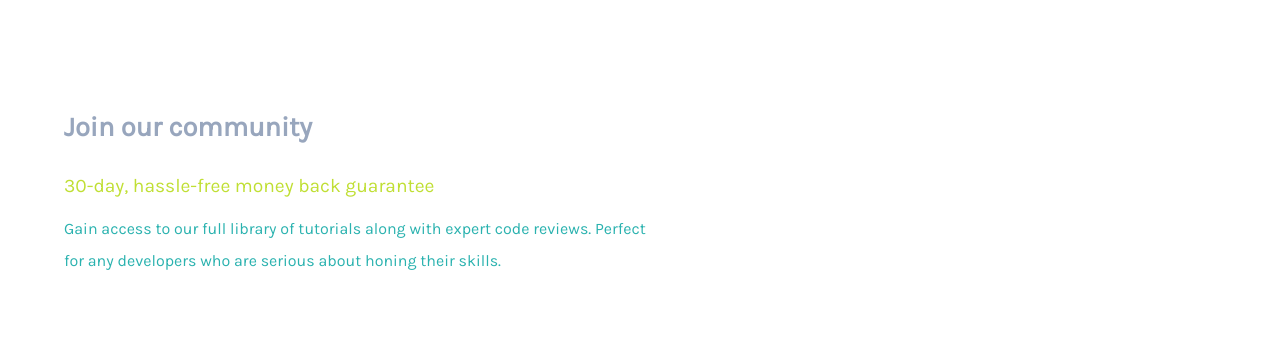
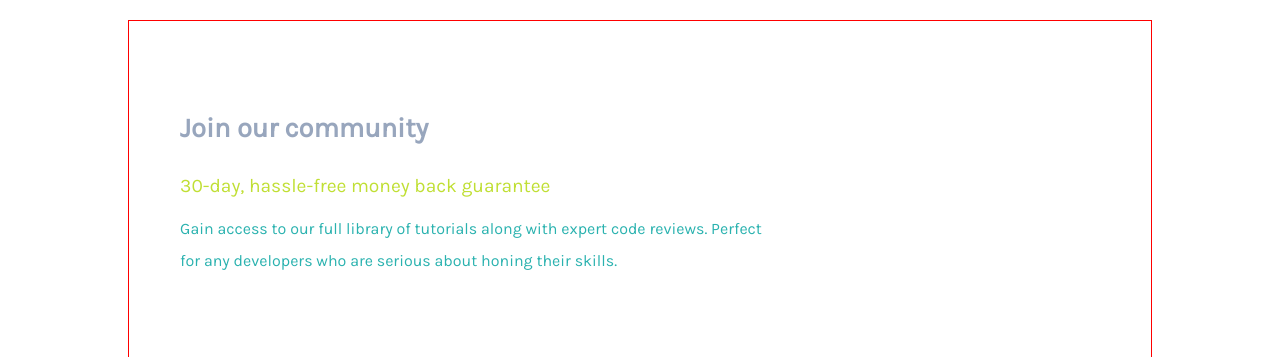
Before and after one commit to Phrukey/Single-price-grid-component-master, a plain HTML site: page index.html in a window 1280 px wide. Shown: the top 357 px of the page. Drawn offline with Linux system fonts and the light colour scheme.

Commit message:
Added extra styles

```diff
--- a/CSS/style.css
+++ b/CSS/style.css
@@ -9,13 +9,26 @@ body {
   color: white;
   line-height: 2rem;
   font-family: Karla, sans-serif;
+  padding-top: 20px;
+  display: grid;
+  place-items: center;
+
+  /* background: hsl(218, 22%, 90%); */
 }
 
+main {
+ width: 80vw;
+ height: 70vh;
+}
 .container {
   width: 80%;
   margin: auto;
   padding-top: 8%;
   padding-bottom: 8%;
+}
+.section-1{
+   background: #ffffff;
+  border: 1px red solid;
 }
 .section-1 h4 {
   color: hsl(218, 22%, 67%);
@@ -95,9 +108,11 @@ body {
   }
   .section-1 {
     grid-column: 1/3;
+    grid-row: 1/2;
   }
+
   .container-1 {
-    max-width: 700px;
+    /* max-width: 700px; */
     margin-left: 5%;
   }
   .container-2 {
```
Also changed, not shown: index.html (+1 -0 lines).
